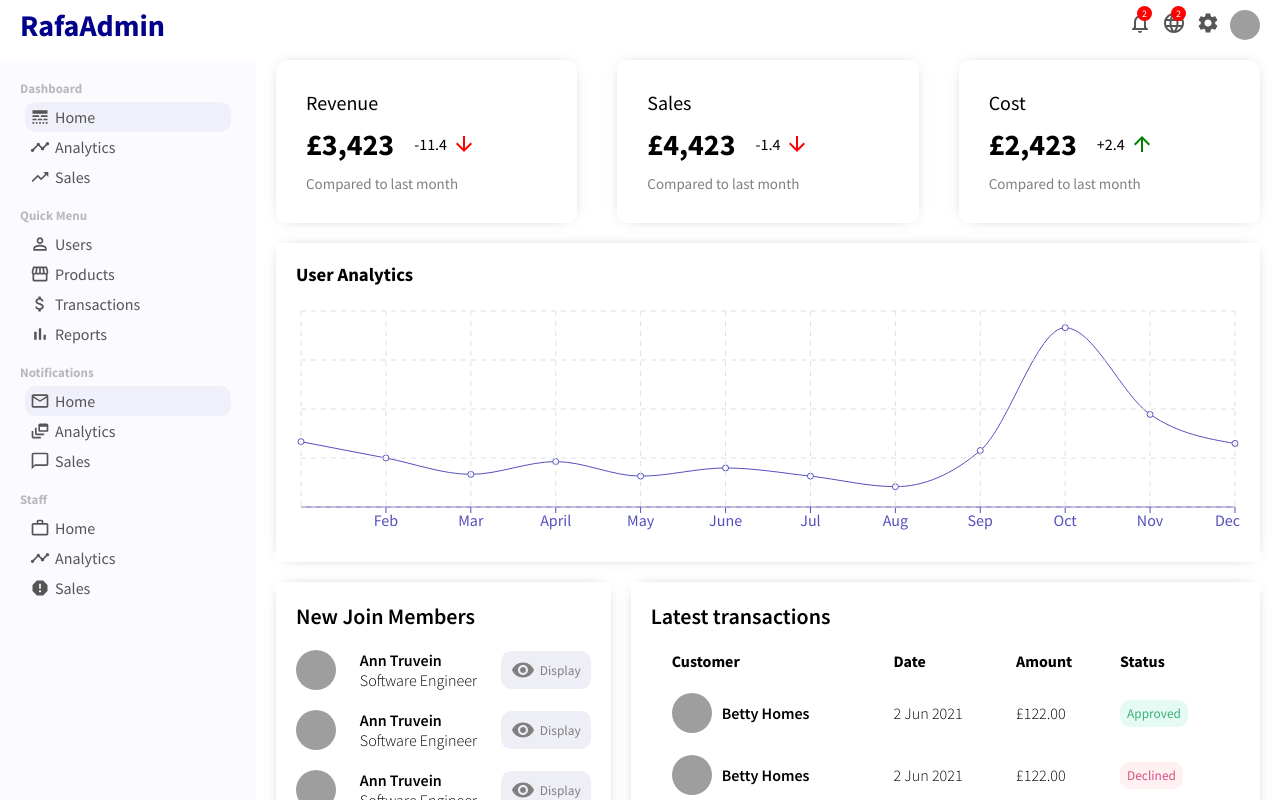
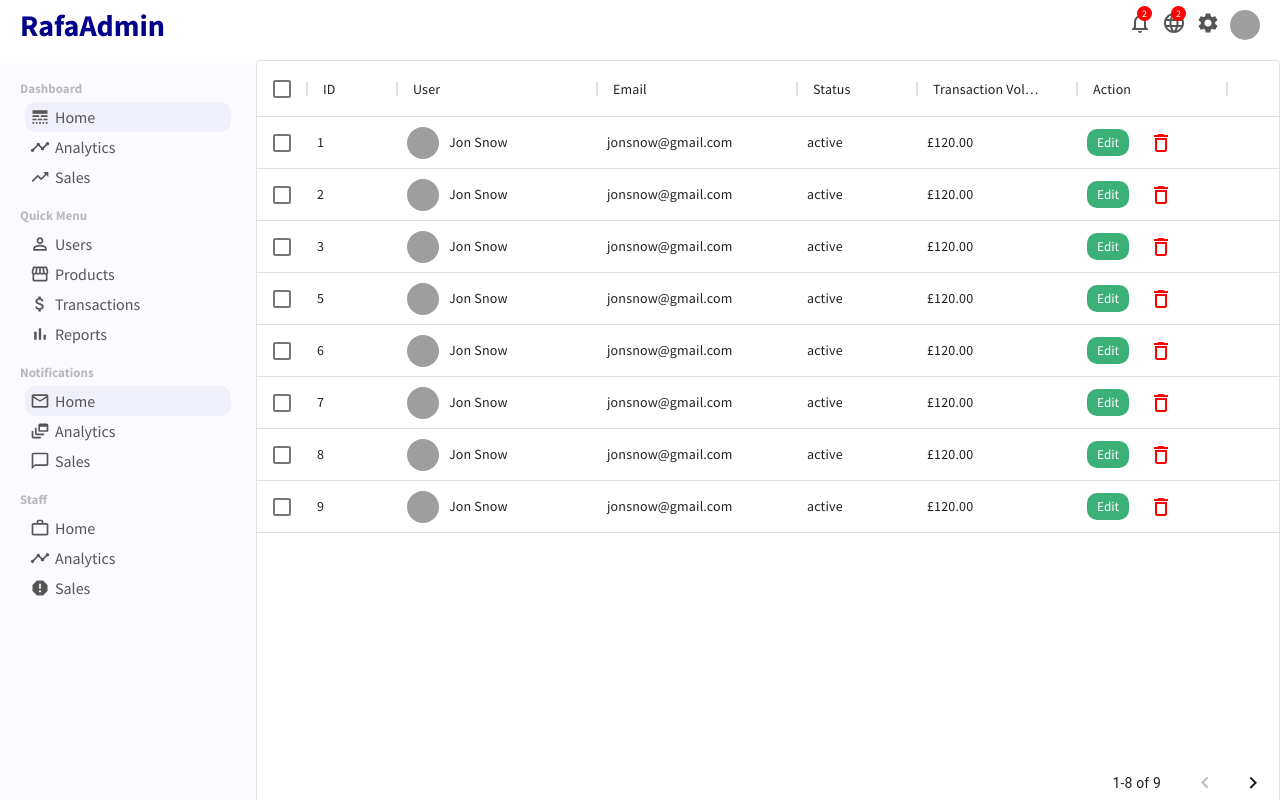
Before and after one commit to Afoghandi/admin-css, a React (Create React App) app: page /users in a window 1280 px wide. Shown: the top 800 px of the page. Built offline with nearby package versions, Linux system fonts and the light colour scheme; grey boxes are pictures that could not be loaded.

Commit message:
User admin widget

```diff
--- a/package.json
+++ b/package.json
@@ -4,12 +4,14 @@
   "private": true,
   "dependencies": {
     "@material-ui/core": "^4.12.4",
+    "@material-ui/data-grid": "^4.0.0-alpha.37",
     "@material-ui/icons": "^4.11.3",
     "@testing-library/jest-dom": "^5.16.5",
     "@testing-library/react": "^13.4.0",
     "@testing-library/user-event": "^13.5.0",
     "react": "^18.2.0",
     "react-dom": "^18.2.0",
+    "react-router-dom": "^6.4.2",
     "react-scripts": "5.0.1",
     "recharts": "^2.1.14",
     "web-vitals": "^2.1.4"
--- a/src/App.js
+++ b/src/App.js
@@ -3,15 +3,23 @@ import Sidebar from './components/sidebar/Sidebar';
 import Topbar from './components/topbar/Topbar';
 import './app.css';
 import Home from './pages/home/Home';
+import { BrowserRouter, Routes, Route, Navigate } from 'react-router-dom';
+import UserList from './pages/userList/UserList';
+import User from './pages/user/User';
 const App = () => {
 	return (
-		<div>
+		<BrowserRouter>
 			<Topbar />
 			<div className='container'>
 				<Sidebar />
-				<Home />
+				<Routes>
+					<Route path='/' element={<Home />} />
+
+					<Route path='/users' element={<UserList />} />
+					<Route path='/user/:userId' element={<User />} />
+				</Routes>
 			</div>
-		</div>
+		</BrowserRouter>
 	);
 };
 
--- a/src/DummyData.js
+++ b/src/DummyData.js
@@ -48,3 +48,87 @@ export const userData = [
 		'Active User': 3890,
 	},
 ];
+
+export const userRows = [
+	{
+		id: 1,
+		username: 'Jon Snow',
+		avatar:
+			'https://www.pngall.com/wp-content/uploads/12/Avatar-Profile-Vector-PNG-Clipart.png',
+		email: 'jonsnow@gmail.com',
+		status: 'active',
+		transaction: '£120.00',
+	},
+	{
+		id: 2,
+		username: 'Jon Snow',
+		avatar:
+			'https://www.pngall.com/wp-content/uploads/12/Avatar-Profile-Vector-PNG-Clipart.png',
+		email: 'jonsnow@gmail.com',
+		status: 'active',
+		transaction: '£120.00',
+	},
+	{
+		id: 3,
+		username: 'Jon Snow',
+		avatar:
+			'https://www.pngall.com/wp-content/uploads/12/Avatar-Profile-Vector-PNG-Clipart.png',
+		email: 'jonsnow@gmail.com',
+		status: 'active',
+		transaction: '£120.00',
+	},
+	{
+		id: 5,
+		username: 'Jon Snow',
+		avatar:
+			'https://www.pngall.com/wp-content/uploads/12/Avatar-Profile-Vector-PNG-Clipart.png',
+		email: 'jonsnow@gmail.com',
+		status: 'active',
+		transaction: '£120.00',
+	},
+	{
+		id: 6,
+		username: 'Jon Snow',
+		avatar:
+			'https://www.pngall.com/wp-content/uploads/12/Avatar-Profile-Vector-PNG-Clipart.png',
+		email: 'jonsnow@gmail.com',
+		status: 'active',
+		transaction: '£120.00',
+	},
+	{
+		id: 7,
+		username: 'Jon Snow',
+		avatar:
+			'https://www.pngall.com/wp-content/uploads/12/Avatar-Profile-Vector-PNG-Clipart.png',
+		email: 'jonsnow@gmail.com',
+		status: 'active',
+		transaction: '£120.00',
+	},
+	{
+		id: 8,
+		username: 'Jon Snow',
+		avatar:
+			'https://www.pngall.com/wp-content/uploads/12/Avatar-Profile-Vector-PNG-Clipart.png',
+		email: 'jonsnow@gmail.com',
+		status: 'active',
+		transaction: '£120.00',
+	},
+	{
+		id: 9,
+		username: 'Jon Snow',
+		avatar:
+			'https://www.pngall.com/wp-content/uploads/12/Avatar-Profile-Vector-PNG-Clipart.png',
+		email: 'jonsnow@gmail.com',
+		status: 'active',
+		transaction: '£120.00',
+	},
+	{
+		id: 10,
+		username: 'Jon Snow',
+		avatar:
+			'https://www.pngall.com/wp-content/uploads/12/Avatar-Profile-Vector-PNG-Clipart.png',
+		email: 'jonsnow@gmail.com',
+		status: 'active',
+		transaction: '£120.00',
+	},
+];
--- /dev/null
+++ b/src/pages/user/User.jsx
@@ -0,0 +1,59 @@
+import './user.css';
+import {
+	PermIdentity,
+	CalendarToday,
+	PhoneAndroid,
+	MailOutline,
+	LocationSearching,
+} from '@material-ui/icons';
+
+export default function User() {
+	return (
+		<div className='user'>
+			<div className='userTitleContainer'>
+				<h1 className='userTitle'>Edit User</h1>
+				<button className='userAddButton'>Create</button>
+			</div>
+			<div className='userContainer'>
+				<div className='userShow'>
+					<div className='userShowTop'>
+						<img
+							src='https://images.pexels.com/photos/2065203/pexels-photo-2065203.jpeg?auto=compress&cs=tinysrgb&w=1260&h=750&dpr=2'
+							alt=''
+							className='userShowImg'
+						/>
+						<div className='userShowTopTitle'>
+							<span className='userShowUsername'>Arya Stark</span>
+							<span className='userShowUserTitle'>SoftWare Engineer</span>
+						</div>
+					</div>
+					<div className='userShowBottom'>
+						<span className='userShowTitle'>Account Details</span>
+						<div className='userShowInfo'>
+							<PermIdentity className='userShowIcon' />
+							<span className='userShowInfoTitle'>arya999</span>
+						</div>
+						<div className='userShowInfo'>
+							<CalendarToday className='userShowIcon' />
+							<span className='userShowInfoTitle'>10.09.2000</span>
+						</div>
+						<span className='userShowTitle'>Contact Details</span>
+						<div className='userShowInfo'>
+							<PhoneAndroid className='userShowIcon' />
+							<span className='userShowInfoTitle'>+44 0906554 567</span>
+						</div>
+						<div className='userShowInfo'>
+							<MailOutline className='userShowIcon' />
+							<span className='userShowInfoTitle'>arya999@gmail.com</span>
+						</div>
+						<div className='userShowInfo'>
+							<LocationSearching className='userShowIcon' />
+							<span className='userShowInfoTitle'>London | England</span>
+						</div>
+					</div>
+				</div>
+				<div className='userUpdate'></div>
+			</div>
+		</div>
+	);
+}
--- /dev/null
+++ b/src/pages/user/user.css
@@ -0,0 +1,80 @@
+.user {
+	flex: 4;
+	padding: 20px;
+}
+.userTitleContainer {
+	display: flex;
+	align-items: center;
+	justify-content: space-between;
+}
+.userAddButton {
+	width: 80px;
+	border: none;
+	padding: 5px;
+	background-color: teal;
+	border-radius: 5px;
+	cursor: pointer;
+	color: white;
+	font-size: 16px;
+}
+
+.userContainer {
+	display: flex;
+	margin-top: 20px;
+}
+.userShow {
+	flex: 1;
+	padding: 20px;
+	box-shadow: 0px 0px 15px -10px rgba(0, 0, 0, 0.7);
+	-webkit-box-shadow: 0px 0px 15px -10px rgba(0, 0, 0, 0.7);
+	-moz-box-shadow: 0px 0px 15px -10px rgba(0, 0, 0, 0.7);
+}
+.userUpdate {
+	flex: 2;
+	padding: 20px;
+	box-shadow: 0px 0px 15px -10px rgba(0, 0, 0, 0.7);
+	-webkit-box-shadow: 0px 0px 15px -10px rgba(0, 0, 0, 0.7);
+	-moz-box-shadow: 0px 0px 15px -10px rgba(0, 0, 0, 0.7);
+	margin-left: 20px;
+}
+.userShowTop {
+	display: flex;
+	align-items: center;
+}
+.userShowImg {
+	width: 40px;
+	height: 40px;
+	border-radius: 50%;
+	object-fit: cover;
+}
+.userShowTopTitle {
+	display: flex;
+	flex-direction: column;
+	margin-left: 20px;
+}
+.userShowUsername {
+	font-weight: 600;
+}
+.userShowUserTitle {
+	font-weight: 300;
+}
+.userShowBottom {
+	margin-top: 20px;
+}
+.userShowTitle {
+	font-size: 14px;
+	font-weight: 600;
+	color: rgb(175, 170, 175);
+}
+.userShowInfo {
+	display: flex;
+	align-items: center;
+	margin: 20px 0px;
+	color: #444;
+}
+.userShowIcon {
+	font-size: 16px !important;
+}
+.userShowInfoTitle {
+	margin-left: 10px;
+}
--- /dev/null
+++ b/src/pages/userList/UserList.jsx
@@ -0,0 +1,77 @@
+import './userList.css';
+import { DataGrid } from '@material-ui/data-grid';
+import { DeleteOutline } from '@material-ui/icons';
+import { Link } from 'react-router-dom';
+import { userRows } from '../../DummyData';
+import { useState } from 'react';
+
+export default function UserList() {
+	const [data, setData] = useState(userRows);
+
+	const handleDelete = (id) => {
+		setData(data.filter((item) => item.id !== id));
+	};
+	const columns = [
+		{ field: 'id', headerName: 'ID', width: 90 },
+		{
+			field: 'user',
+			headerName: 'User',
+			width: 200,
+			renderCell: (params) => {
+				return (
+					<div className='userListUser'>
+						<img src={params.row.avatar} alt='' className='userListImg' />
+						{params.row.username}{' '}
+					</div>
+				);
+			},
+		},
+		{ field: 'email', headerName: 'Email', width: 200 },
+		{
+			field: 'status',
+			headerName: 'Status',
+
+			width: 120,
+		},
+		{
+			field: 'transaction',
+			headerName: 'Transaction Volume',
+			description: 'This column has a value getter and is not sortable.',
+			sortable: false,
+			width: 160,
+		},
+		{
+			field: 'action',
+			headerName: 'Action',
+			width: '150',
+			renderCell: (params) => {
+				return (
+					<>
+						<Link to={'/user/' + params.row.id}>
+							<button className='userListEdit'>Edit</button>
+						</Link>
+
+						<DeleteOutline
+							className='userListDelete'
+							onClick={() => handleDelete(params.row.id)}
+						/>
+					</>
+				);
+			},
+		},
+	];
+
+	return (
+		<div className='userList'>
+			{' '}
+			<DataGrid
+				rows={data}
+				disableSelectionOnClick
+				columns={columns}
+				pageSize={8}
+				rowsPerPageOptions={[5]}
+				checkboxSelection
+			/>
+		</div>
+	);
+}
--- /dev/null
+++ b/src/pages/userList/userList.css
@@ -0,0 +1,27 @@
+.userList {
+	flex: 4;
+}
+.userListUser {
+	display: flex;
+	align-items: center;
+}
+.userListImg {
+	width: 32px;
+	height: 32px;
+	border-radius: 50%;
+	object-fit: cover;
+	margin-right: 10px;
+}
+.userListEdit {
+	border: none;
+	border-radius: 10px;
+	padding: 5px 10px;
+	background-color: #3bb077;
+	color: white;
+	margin-right: 20px;
+	cursor: pointer;
+}
+.userListDelete {
+	color: red;
+	cursor: pointer;
+}
```
Also changed, not shown: 1 other file (tests, documents, lock files or other folders).
